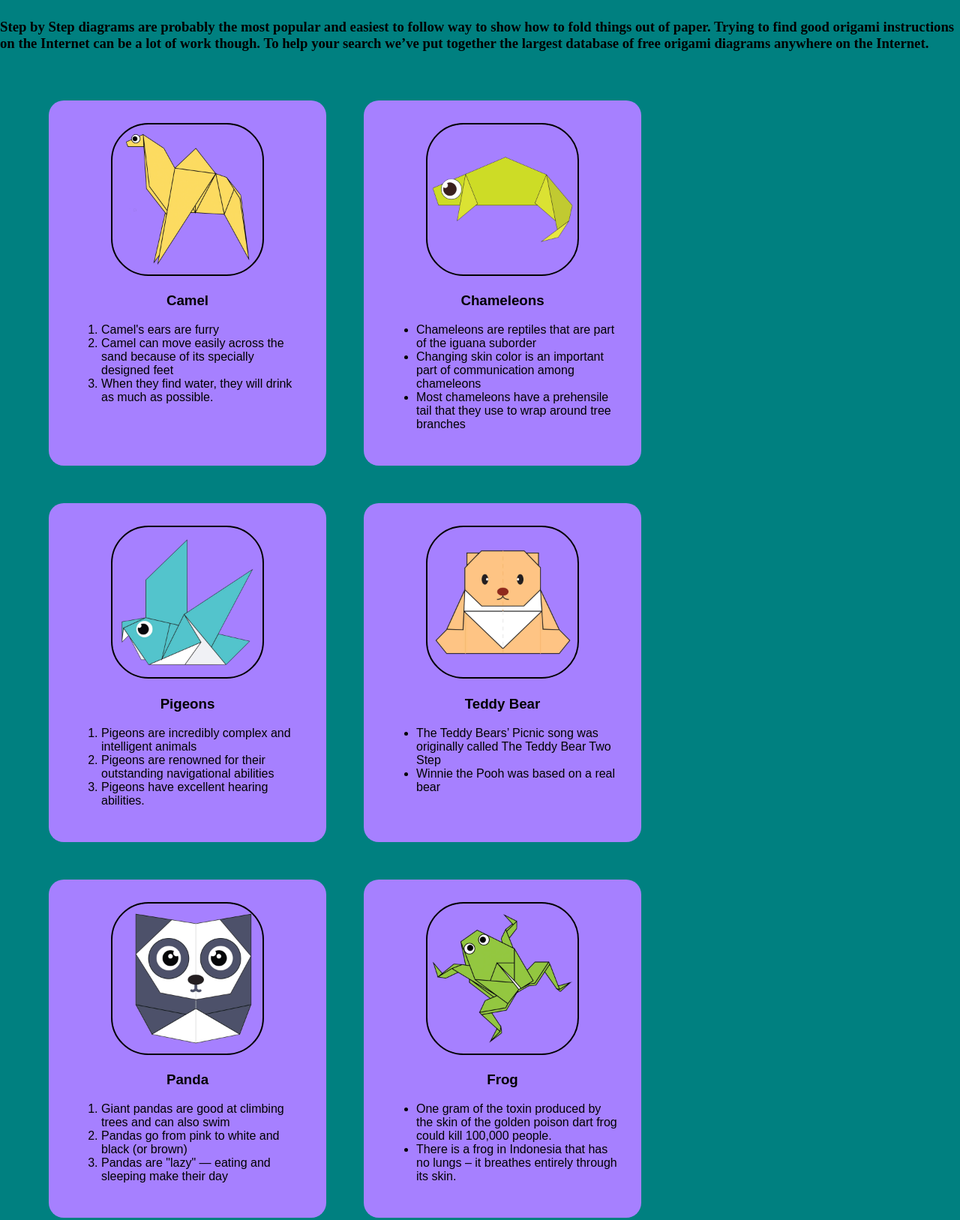
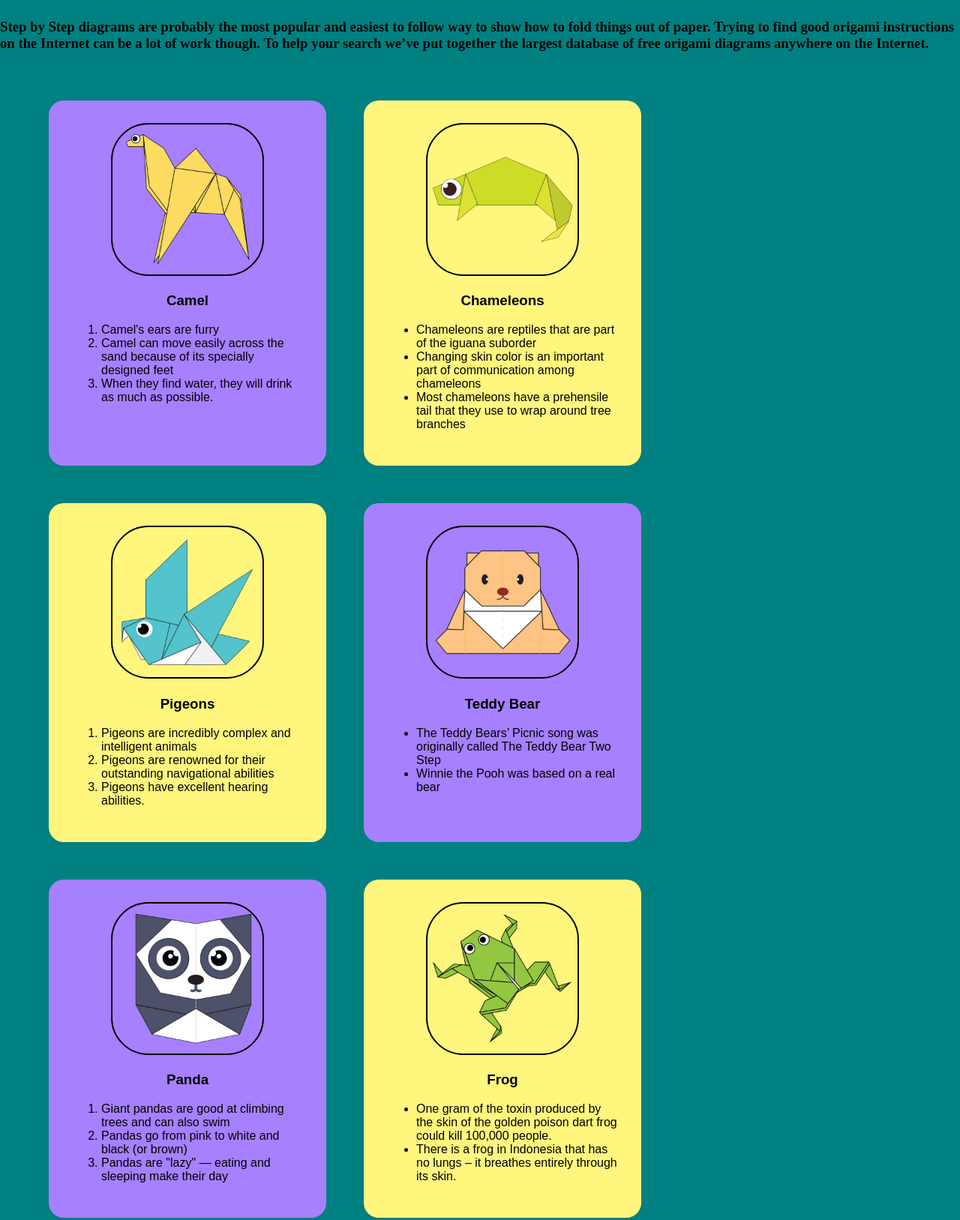
Before and after one commit to Arrow-Ghost/PRO-C51-DESIGN-ORIGAMI-WEBSITE---1, a plain HTML site: page index.html in a window 1280 px wide. Shown: the part 708-2335 px from the top of the page at 75% size. Drawn offline with Linux system fonts and the light colour scheme.

Commit message:
Add files via upload

```diff
--- a/index.html
+++ b/index.html
@@ -38,7 +38,7 @@
             </ol>
         </p>
         </div>
-    <div class="origami">
+    <div class="origami2">
         <center>
         <a href="http://origami.me/chameleon/"><img src="chameleon.png" width="200px" height="200px"></a>
         <h3> Chameleons </h3>
@@ -51,7 +51,7 @@
             </ul>
         </p>
         </div>
-    <div class="origami">
+    <div class="origami2">
         <center>
         <a href="http://origami.me/pigeon/"><img src="pigeon.png" width="200px" height="200px"></a>
         <h3> Pigeons </h3>
@@ -92,7 +92,7 @@
         </ol>
         </p>
     </div>
-    <div class="origami">
+    <div class="origami2">
         <center>
             <a href ="http://origami.me/traditional-frog/"><img src="frog.png" width="200px" height="200px"></a>
             <h3> Frog </h3>
@@ -105,7 +105,7 @@
         </ul>
         </p>
     </div>
-    <div class="origami">
+    <div class="origami2">
         <center>
             <a href="http://origami.me/flying-cicada/"><img src="cicada.png" width="200px" height="200px"></a>
             <h3> Cicada </h3>
```
